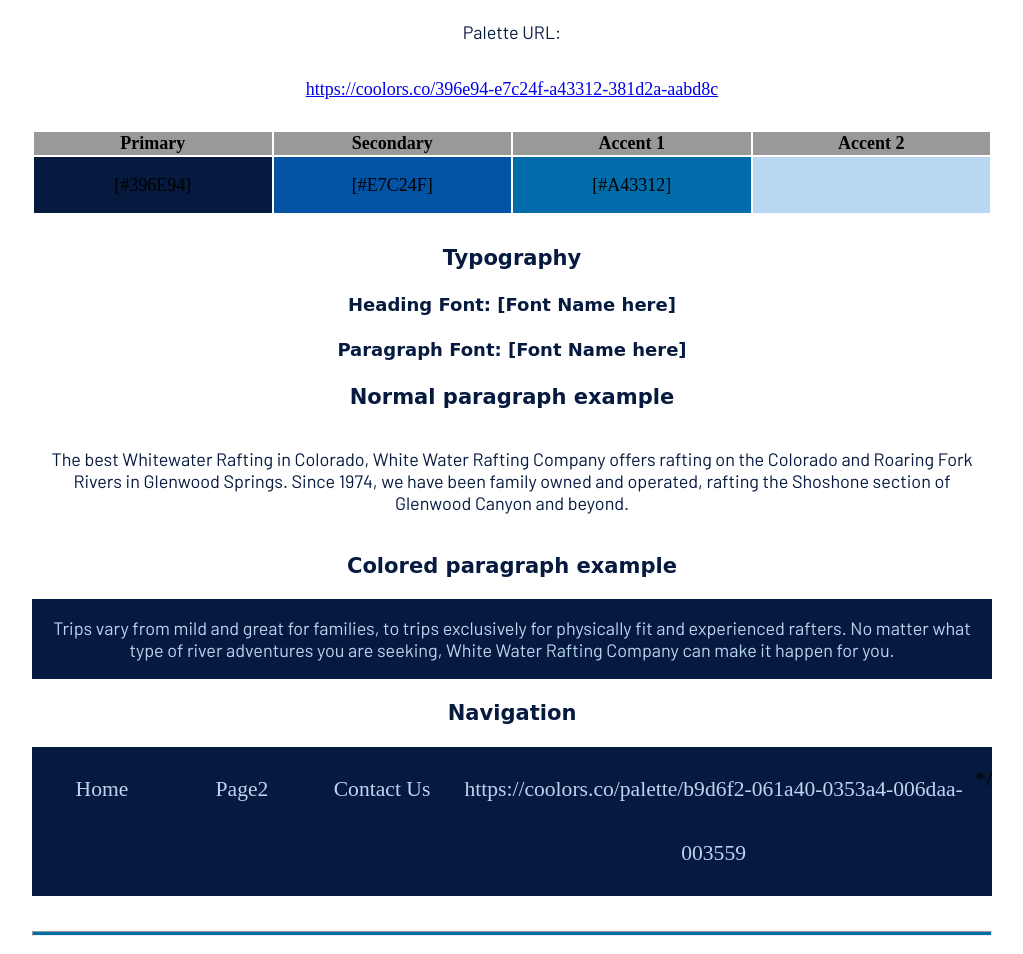
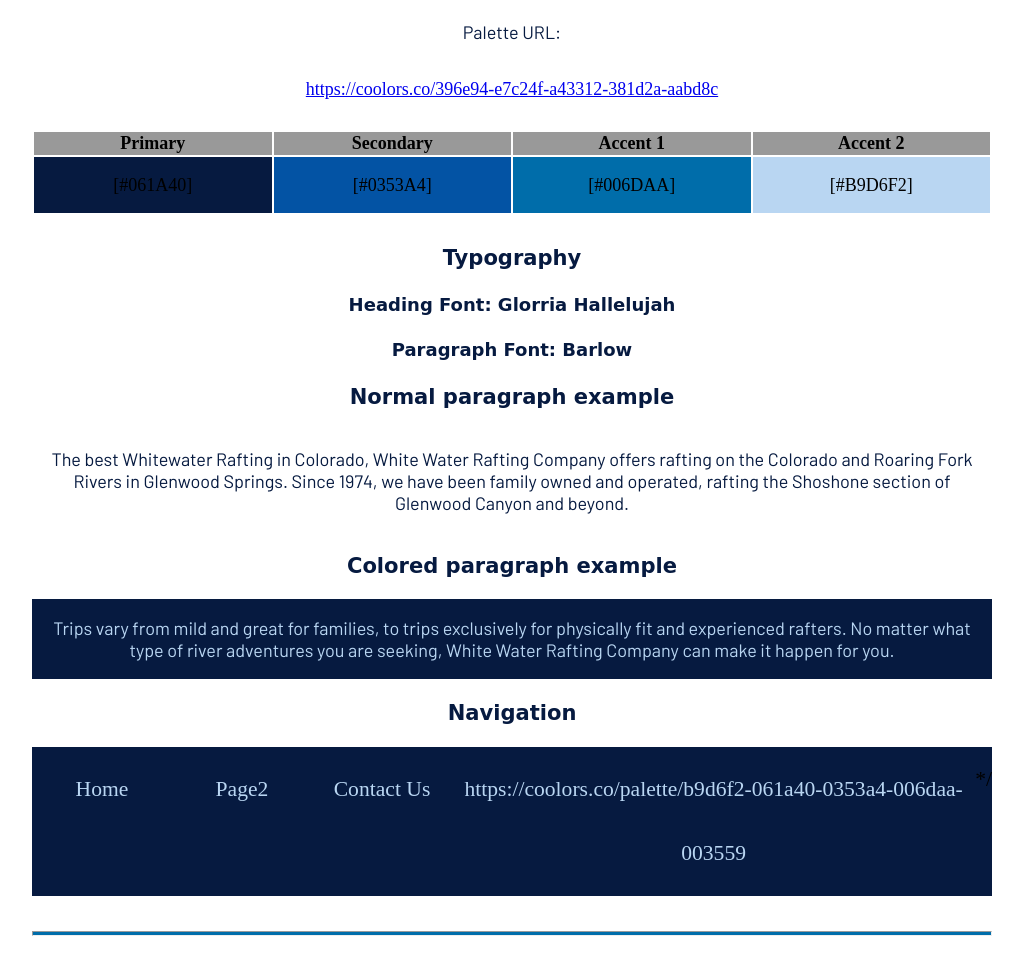
Before and after one commit to Wizic7/wdd130, a plain HTML site: page wwr/site-plan-rafting.html in a window 1280 px wide. Shown: the part 1373-2327 px from the top of the page, without its empty margins (128-1151 px from the left). Drawn offline with Linux system fonts and the light colour scheme; a web font is replaced by a local one.

Commit message:
Added Info to html file

```diff
--- a/wwr/site-plan-rafting.html
+++ b/wwr/site-plan-rafting.html
@@ -54,10 +54,10 @@
       </tr>
       <!-- Replace the numbers in the boxes below with your hex color codes. Then switch to the site-plan.css file and change your colors there as well. -->
       <tr>
-        <td class="primary">[#396E94]</td>
-        <td class="secondary">[#E7C24F]</td>
-        <td class="accent1">[#A43312]</td>
-        <td class="accent2"></td>
+        <td class="primary">[#061A40]</td>
+        <td class="secondary">[#0353A4]</td>
+        <td class="accent1">[#006DAA]</td>
+        <td class="accent2">[#B9D6F2]</td>
       </tr>
     </table>
 
@@ -67,11 +67,11 @@
     <!-- Choose a font for your paragraphs (body copy) and headlines. What font(s) have you chosen? Think also about which of your colors above you might use for background and font colors. -->
 
     <h4>
-      Heading Font: [Font Name here]
+      Heading Font: Glorria Hallelujah
       <!-- change this -->
     </h4>
     <h4>
-      Paragraph Font: [Font Name here]
+      Paragraph Font: Barlow
       <!-- change this -->
     </h4>
     <h3>Normal paragraph example</h3>
```
